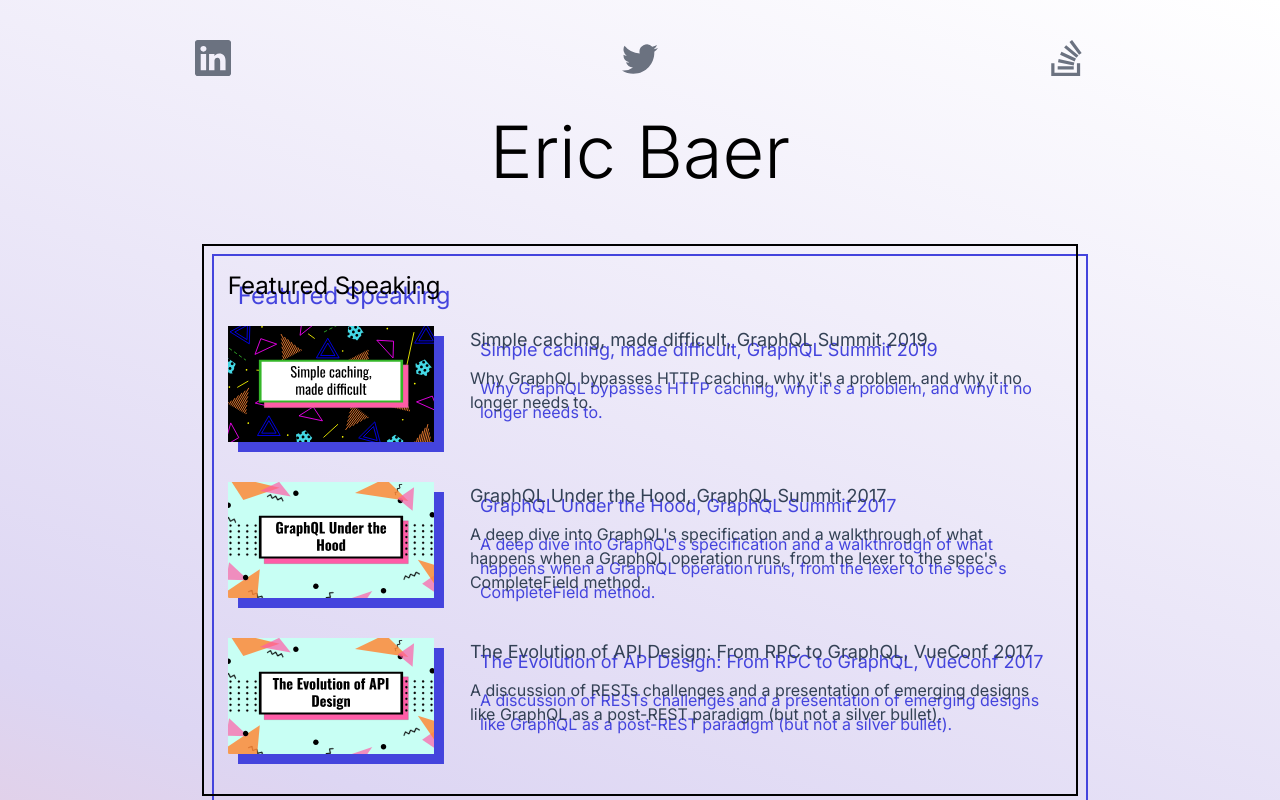
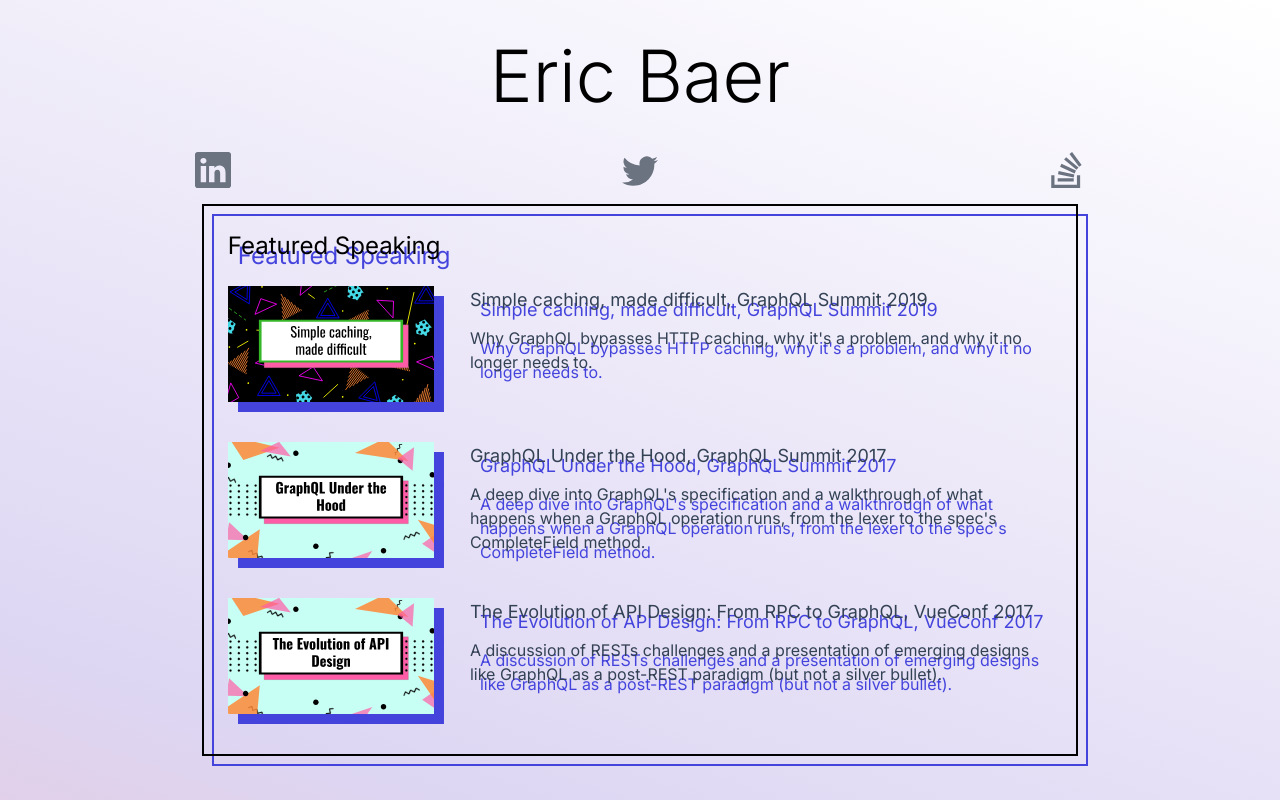
Before and after one commit to baer/ericbaer.com, a Next.js app: page / in a window 1280 px wide. Shown: the top 800 px of the page. Built offline with nearby package versions, Linux system fonts and the light colour scheme.

Commit message:
Small style improvements

```diff
--- a/src/app/layout.module.css
+++ b/src/app/layout.module.css
@@ -16,8 +16,19 @@
   grid-area: header;
 }
 
+/* https://www.joshwcomeau.com/css/full-bleed/ */
 .app-layout > main {
   grid-area: main;
+
+  display: grid;
+  grid-template-columns:
+    1fr
+    min(90ch, 100%)
+    1fr;
+}
+
+.app-layout > main > * {
+  grid-column: 2;
 }
 
 .app-layout > footer {
@@ -27,16 +38,3 @@
   margin-top: 2rem;
   margin-bottom: 1rem;
 }
-
-/* https://www.joshwcomeau.com/css/full-bleed/ */
-.main-layout {
-  display: grid;
-  grid-template-columns:
-    1fr
-    min(90ch, 100%)
-    1fr;
-}
-
-.main-layout > * {
-  grid-column: 2;
-}
--- a/src/app/layout.tsx
+++ b/src/app/layout.tsx
@@ -33,7 +33,18 @@
       </head>
       <body className={inter.className}>
         <div className={styles["app-layout"]}>
-          <header className={styles["header-layout"]}>
+          <header>
+            <h1
+              className={joinClasses([
+                "text-center",
+                "text-7xl",
+                "m-10",
+                "font-light",
+              ])}
+            >
+              Eric Baer
+            </h1>
+
             <div
               className={joinClasses([
                 "flex",
@@ -62,19 +73,8 @@
                 <StackOverflowIcon />
               </Link>
             </div>
-
-            <h1
-              className={joinClasses([
-                "text-center",
-                "text-7xl",
-                "m-10",
-                "font-light",
-              ])}
-            >
-              Eric Baer
-            </h1>
           </header>
-          <main className={styles["main-layout"]}>{children}</main>
+          <main>{children}</main>
           <footer>
             {"Copyright © Eric Baer "}
             {new Date().getFullYear()}
```
